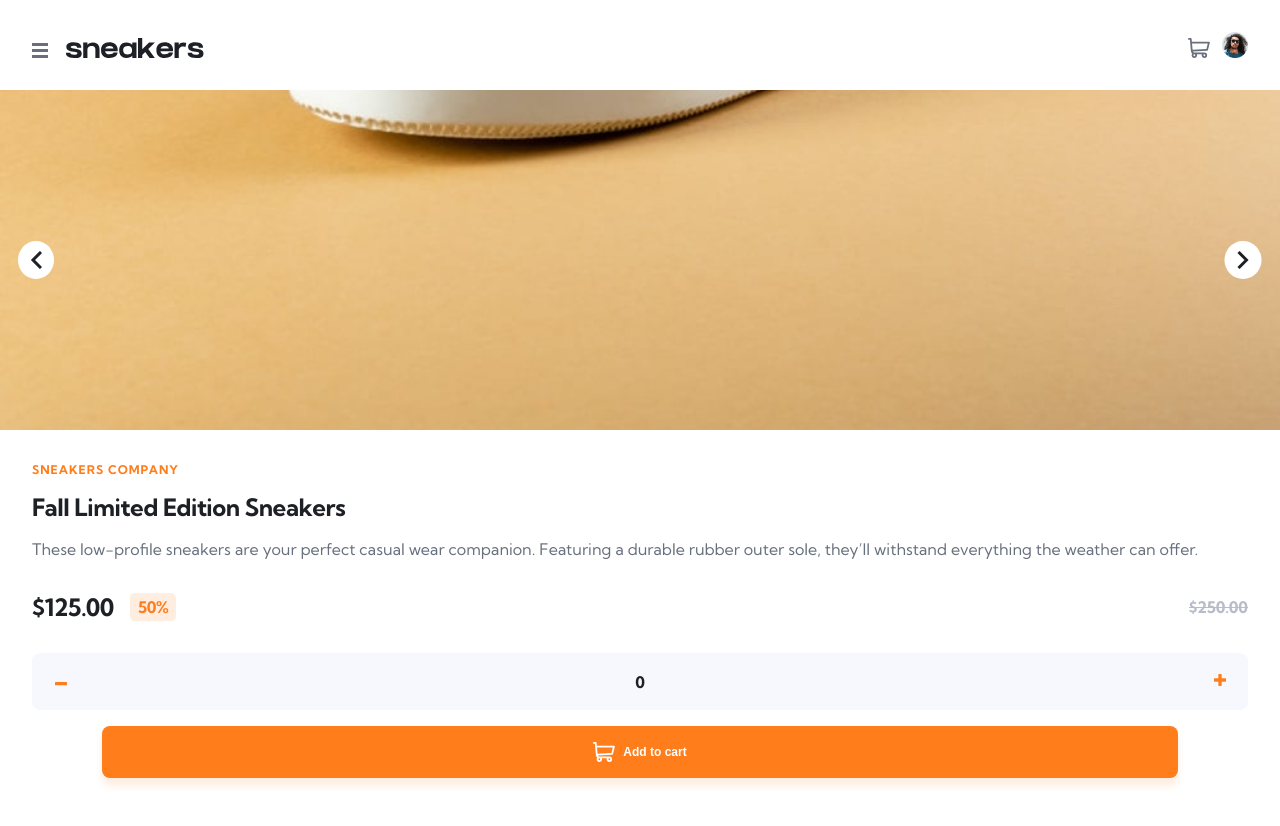
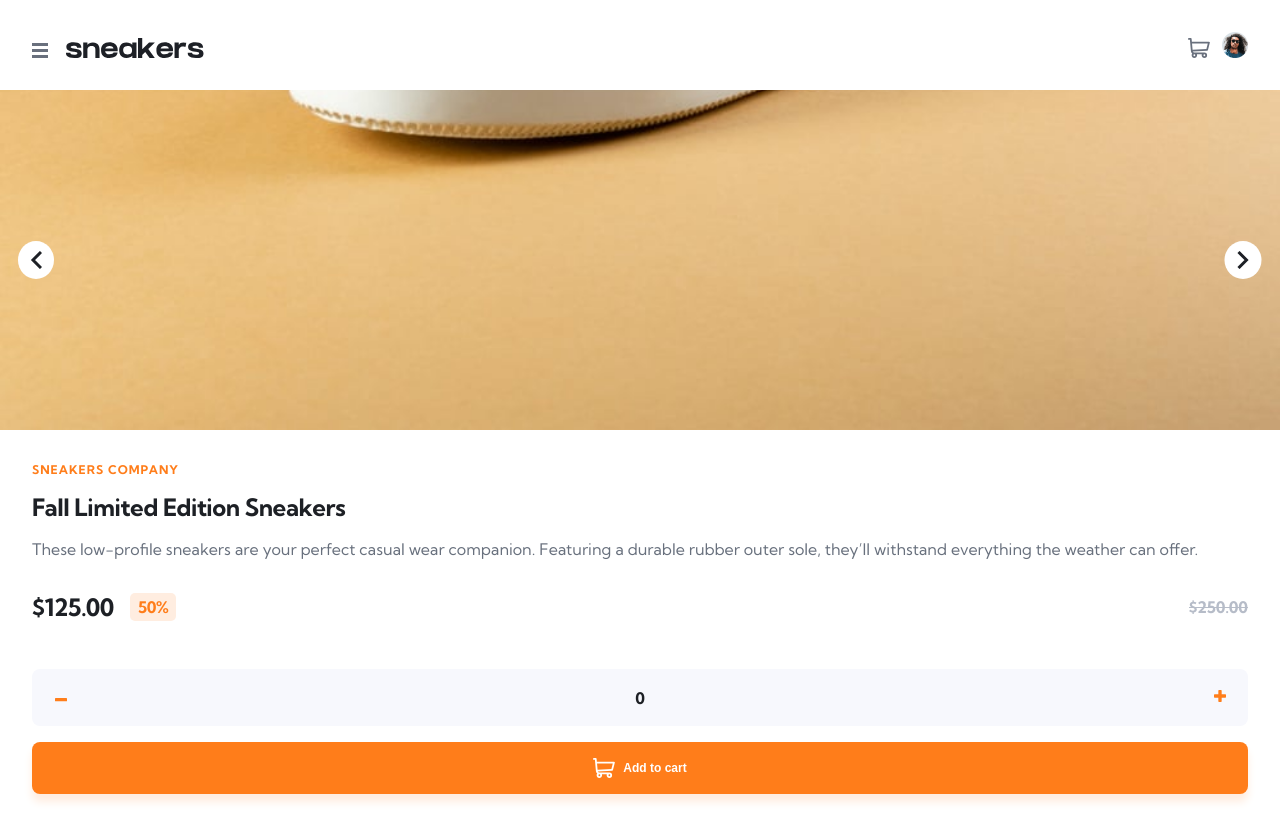
Before and after one commit to AmirhosseinHashemi/e-commerce-product, a React (Vite) app: page / in a window 1280 px wide. Built offline with nearby package versions, Linux system fonts and the light colour scheme.

Commit message:
♻ create Product and refactor

```diff
--- a/src/App.jsx
+++ b/src/App.jsx
@@ -1,9 +1,7 @@
-import AddToCart from "./components/AddToCart/AddToCart";
-import Counter from "./components/Counter/Counter";
 import Header from "./components/Header/Header";
 import Main from "./components/Main/Main";
+import Product from "./components/Product/Product";
 import ProductCarousel from "./components/ProductCarousel/ProductCarousel";
-import ProductDescription from "./components/ProductDescription/ProductDescription";
 
 function App() {
   return (
@@ -11,9 +9,7 @@ function App() {
       <Header></Header>
       <Main>
         <ProductCarousel />
-        <ProductDescription />
-        <Counter />
-        <AddToCart />
+        <Product />
       </Main>
     </>
   );
--- a/src/components/Counter/Counter.module.css
+++ b/src/components/Counter/Counter.module.css
@@ -3,7 +3,6 @@
   align-items: center;
   justify-content: space-between;
 
-  margin: 0 var(--space-md) var(--space-sm) var(--space-md);
   padding: var(--space-sm);
   background-color: var(--color-gray-4);
   border-radius: 0.8rem;
--- /dev/null
+++ b/src/components/Product/Product.jsx
@@ -0,0 +1,17 @@
+import AddToCart from "../AddToCart/AddToCart";
+import Counter from "../Counter/Counter";
+import ProductDescription from "../ProductDescription/ProductDescription";
+
+import styles from "./Product.module.css";
+
+function Product() {
+  return (
+    <section className={styles.product}>
+      <ProductDescription />
+      <Counter />
+      <AddToCart />
+    </section>
+  );
+}
+
+export default Product;
--- /dev/null
+++ b/src/components/Product/Product.module.css
@@ -0,0 +1,7 @@
+.product {
+  display: flex;
+  flex-direction: column;
+  gap: var(--space-sm);
+
+  margin: var(--space-md);
+}
--- a/src/components/ProductCarousel/ProductCarousel.jsx
+++ b/src/components/ProductCarousel/ProductCarousel.jsx
@@ -19,7 +19,7 @@ function ProductCarousel() {
   }
 
   return (
-    <section className={styles.productCarousel}>
+    <div className={styles.productCarousel}>
       <figure className={styles.productContainer}>
         <img src={images[activeImg]} alt="shoe" />
       </figure>
@@ -53,7 +53,7 @@ function ProductCarousel() {
           />
         </svg>
       </button>
-    </section>
+    </div>
   );
 }
 
--- a/src/components/ProductDescription/ProductDescription.jsx
+++ b/src/components/ProductDescription/ProductDescription.jsx
@@ -3,7 +3,7 @@ import styles from "./ProductDescription.module.css";
 // we can make this component reusable but in this project it's not neccessary
 function ProductDescription() {
   return (
-    <section className={styles.product}>
+    <div className={styles.product}>
       <span className={styles.productLabel}>SNEAKERS COMPANY</span>
       <h2>Fall Limited Edition Sneakers</h2>
       <p className={styles.productText}>
@@ -18,7 +18,7 @@ function ProductDescription() {
         </p>
         <p className={styles.productMainPrice}>$250.00</p>
       </div>
-    </section>
+    </div>
   );
 }
 
--- a/src/components/ProductDescription/ProductDescription.module.css
+++ b/src/components/ProductDescription/ProductDescription.module.css
@@ -1,5 +1,5 @@
 .product {
-  padding: var(--space-md);
+  /* padding: var(--space-md); */
   padding-bottom: 0;
 }
 
--- a/src/index.css
+++ b/src/index.css
@@ -99,11 +99,7 @@ a:visited {
   background-color: var(--color-primary-orange);
   border-radius: 0.8rem;
   box-shadow: 0 0.8rem 0.8rem 0 var(--color-primary-paleOrange);
-
-  /* temporary style */
-  width: 84%;
-  margin: 0 auto;
-  margin-bottom: var(--space-md);
+  width: 100%;
 }
 
 .btn svg path {
```
